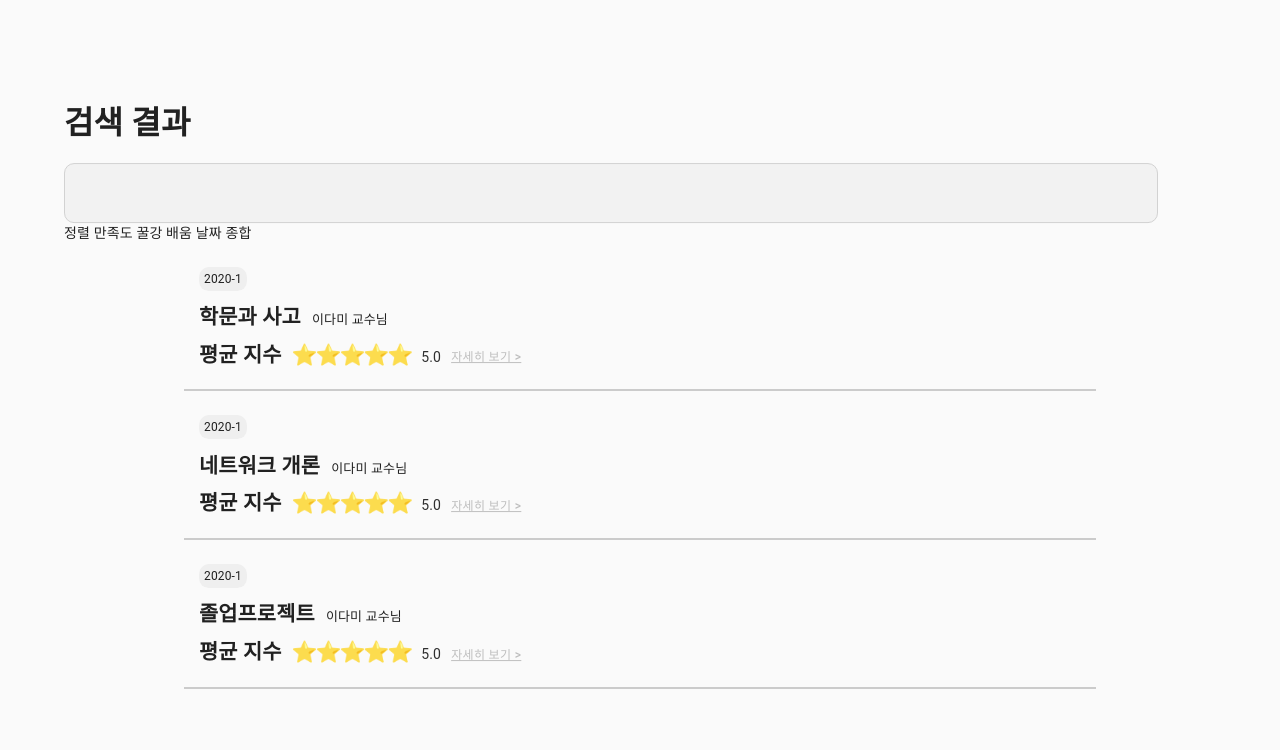
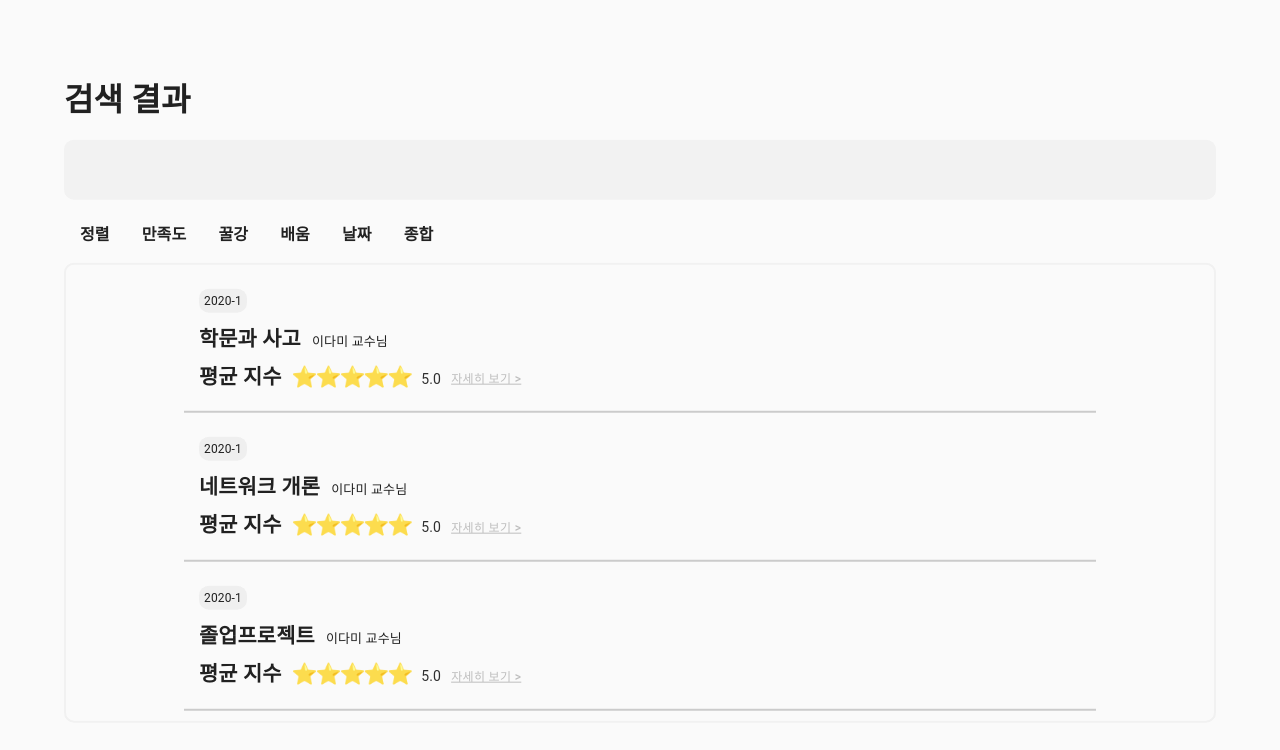
Before and after one commit to uswLectureEvaluation/frontend, a React (Create React App) app in the folder 정충일/il/: page /search in a window 1280 px wide. Shown: the top 750 px of the page. Built offline with nearby package versions, Linux system fonts and the light colour scheme; the HTML template or start-up script is replaced by a standard one.

Commit message:
update : 검색결과 로직 개선

```diff
--- a/정충일/il/src/pages/Search/index.jsx
+++ b/정충일/il/src/pages/Search/index.jsx
@@ -1,10 +1,11 @@
-import React from 'react';
+import React, { useState } from 'react';
 import * as Styled from './styled';
 import { Positioner } from '../../components/Wrapper/styled'
 import MyEvaluation from '../../components/MyEvaluation'
 
 
 const Search = () => {
+    let [detail, setDetail] = useState(['정렬', '만족도', '꿀강', '배움', '날짜', '종합']);
     return (
         <Positioner>
             <Styled.GlobalStyle />
@@ -13,10 +14,16 @@ const Search = () => {
                     <Styled.Title>검색 결과</Styled.Title>
                     <Styled.Input />
                 </div>
-                <div>
-                    정렬 만족도 꿀강 배움 날짜 종합
-                </div>
-                <MyEvaluation />
+                <Styled.SearchResultWrapper>
+                    { detail.map((name, index)=>
+                        <Styled.SearchResultMenu detail={detail} index={index}>
+                            {name}
+                        </Styled.SearchResultMenu>
+                    )}
+                </Styled.SearchResultWrapper>
+                <Styled.MyEvaluationWrapper>
+                    <MyEvaluation />
+                </Styled.MyEvaluationWrapper>
             </Styled.Wrapper>
         </Positioner>
     )
--- a/정충일/il/src/pages/Search/styled.js
+++ b/정충일/il/src/pages/Search/styled.js
@@ -20,9 +20,28 @@ export const Title = styled.div`
 `;
 
 export const Input = styled.input`
-    width: 95%;
+    width: 100%;
     height: 60px;
     background-color: #f2f2f2;
-    border: 1px solid #d2d2d2;
+    border: none;
     border-radius: 10px;
 `;
+
+export const SearchResultWrapper = styled.div`
+    display: flex;
+    margin-top: 0.5rem;
+`
+
+
+export const SearchResultMenu = styled.div`
+    display: flex;
+    margin: 1rem;
+    font-weight: bold;
+    font-size: 1rem;
+`;
+
+export const MyEvaluationWrapper = styled.div`
+    border: 2px solid #f1f1f1;
+    border-radius: 10px;
+
+`
```
